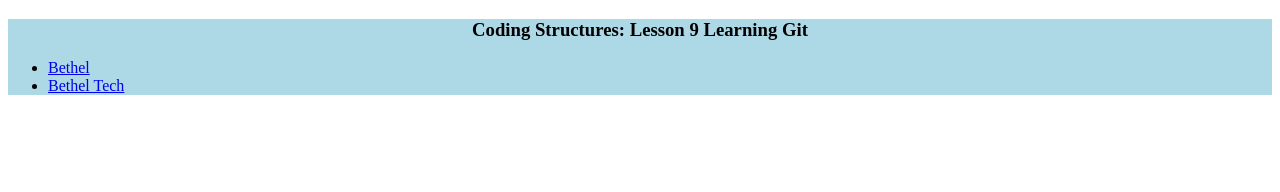
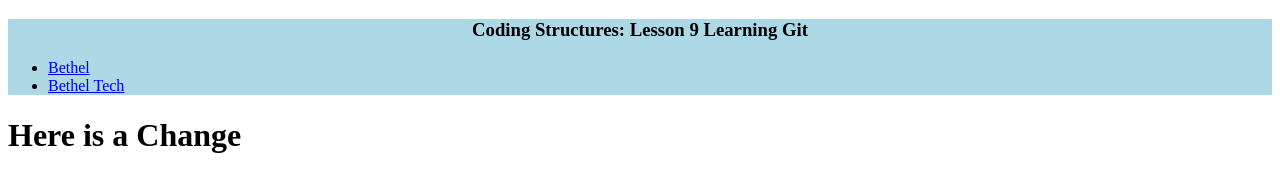
Before and after one commit to Devocalpyse/gitdemo, a plain HTML site: page index.html in a window 1280 px wide. Drawn offline with Linux system fonts and the light colour scheme.

Commit message:
added h1 tag for testing

```diff
--- a/index.html
+++ b/index.html
@@ -16,6 +16,6 @@
             </ul>
         </nav>
     </header>
-
+    <h1>Here is a Change</h1>
 </body>
 </html>
```
